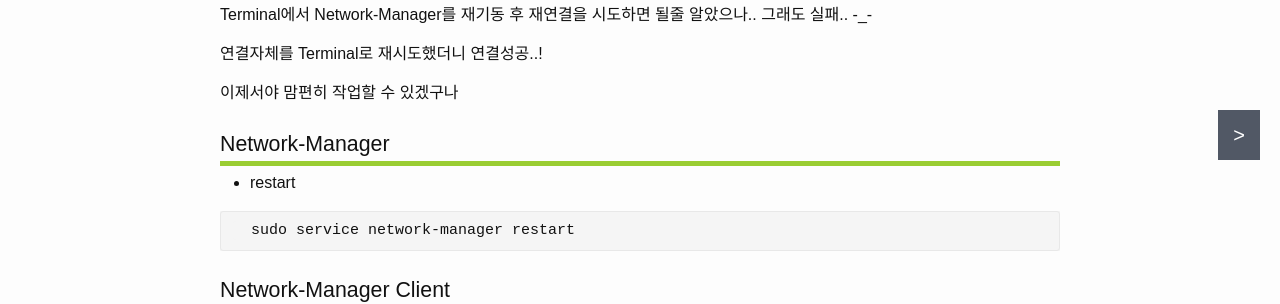
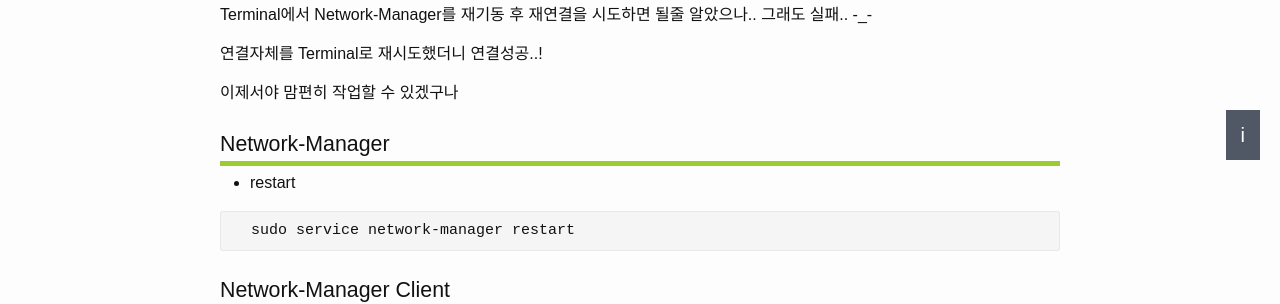
Before and after one commit to dveamer/dveamer.github.io, a Jekyll site: the page built from _posts/Ubuntu/2015-12-05-HowToConnectWIFIOnCommandLine.md, in a window 1280 px wide. Shown: the part 720-1024 px from the top of the page. Built offline with Jekyll 4.4.1, drawn with Linux system fonts in a browser that asks for light colours; comment, search, counter and statistics services are not loaded.

Commit message:
modify post template

```diff
--- a/_layouts/post.html
+++ b/_layouts/post.html
@@ -205,4 +205,4 @@ layout: default
 </script>
 
 
-<div id="goindex">></div>
+<div id="goindex">i</div>
```
